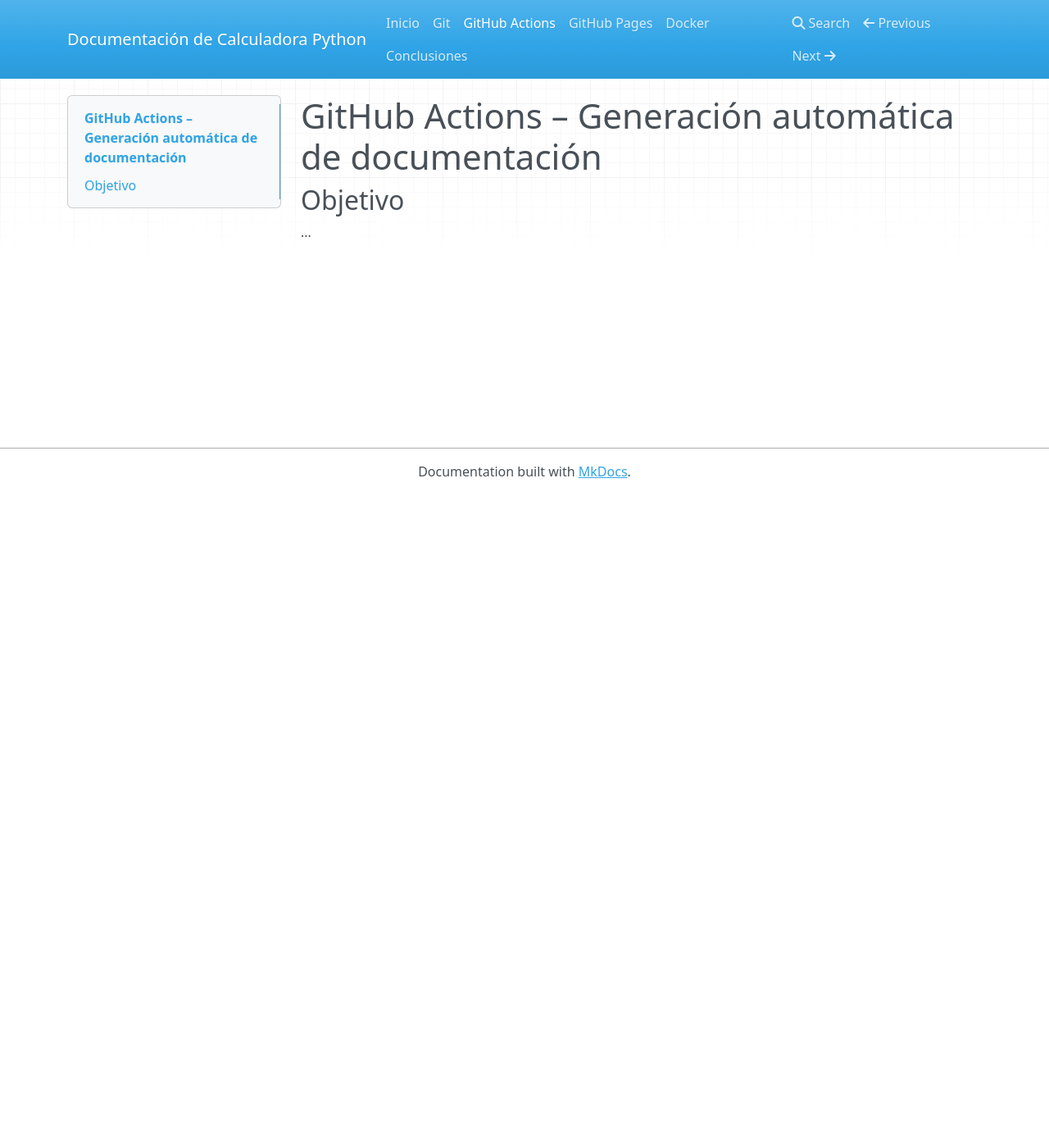
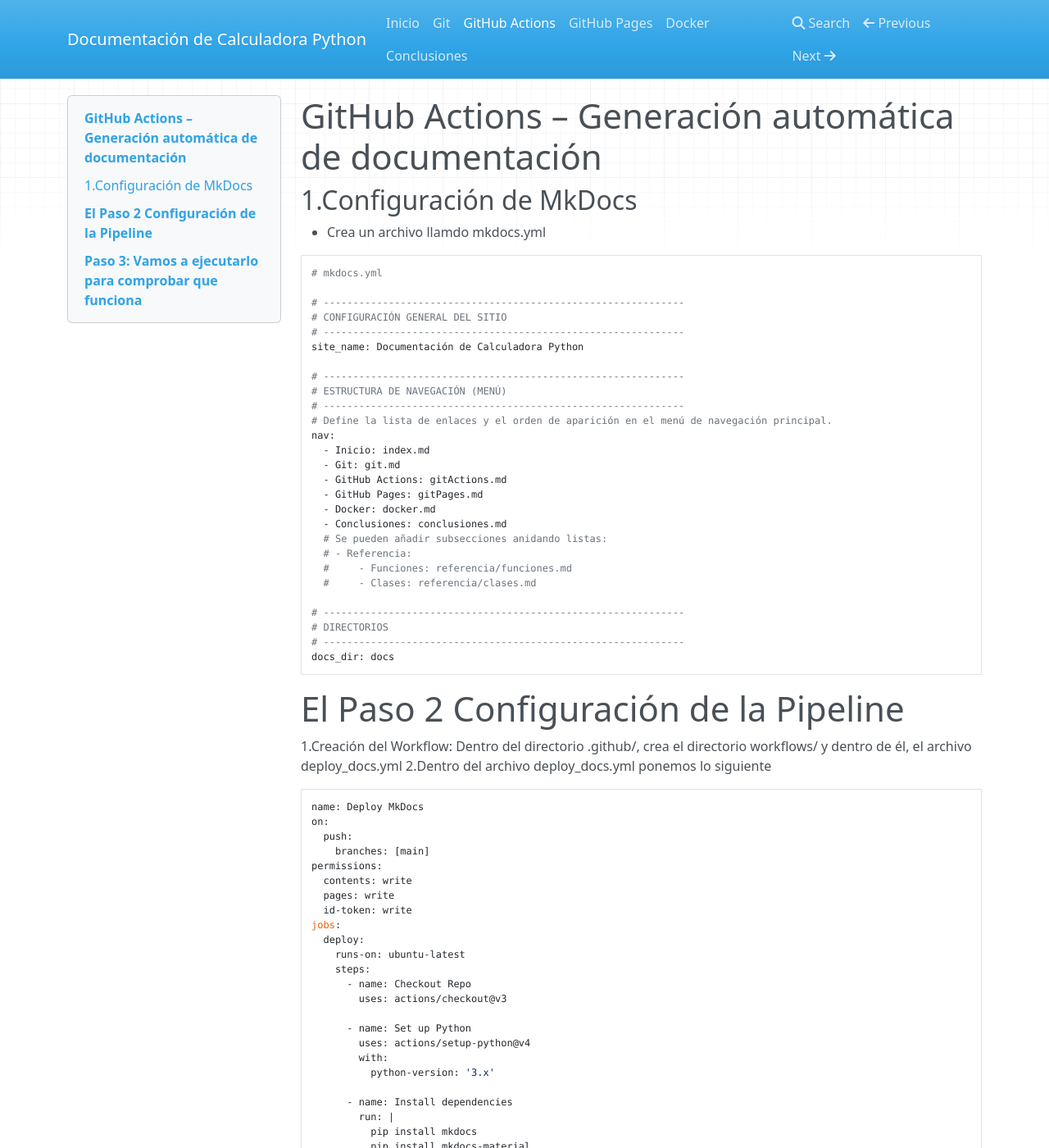
Before and after one commit to fvazquezf03/PPS-Unidad0-Tarea-Francisco, an MkDocs documentation site: the page built from docs/gitActions.md, in a window 1280 px wide and 1400 px high. Shown: the whole window at 82% size. Built offline with MkDocs 1.6.1, drawn with Linux system fonts in a browser that asks for light colours; nearby versions of some CDN libraries; some of the changed text lies outside the part shown.

Commit message:
Configuración de MkDocs y pipeline

````diff
--- a/docs/gitActions.md
+++ b/docs/gitActions.md
@@ -1,4 +1,75 @@
 # GitHub Actions – Generación automática de documentación
 
-## Objetivo
-...
+## 1.Configuración de MkDocs
+- Crea un archivo llamdo mkdocs.yml
+``` bash
+# mkdocs.yml
+
+# -------------------------------------------------------------
+# CONFIGURACIÓN GENERAL DEL SITIO
+# -------------------------------------------------------------
+site_name: Documentación de Calculadora Python
+
+# -------------------------------------------------------------
+# ESTRUCTURA DE NAVEGACIÓN (MENÚ)
+# -------------------------------------------------------------
+# Define la lista de enlaces y el orden de aparición en el menú de navegación principal.
+nav:
+  - Inicio: index.md
+  - Git: git.md
+  - GitHub Actions: gitActions.md
+  - GitHub Pages: gitPages.md
+  - Docker: docker.md
+  - Conclusiones: conclusiones.md
+  # Se pueden añadir subsecciones anidando listas:
+  # - Referencia:
+  #     - Funciones: referencia/funciones.md
+  #     - Clases: referencia/clases.md
+
+# -------------------------------------------------------------
+# DIRECTORIOS
+# -------------------------------------------------------------
+docs_dir: docs
+```
+# El Paso 2 Configuración de la Pipeline
+1.Creación del Workflow: Dentro del directorio .github/, crea el directorio workflows/ y dentro de él, el archivo deploy_docs.yml
+2.Dentro del archivo deploy_docs.yml ponemos lo siguiente
+```bash
+name: Deploy MkDocs
+on:
+  push:
+    branches: [main]
+permissions:
+  contents: write
+  pages: write
+  id-token: write
+jobs:
+  deploy:
+    runs-on: ubuntu-latest
+    steps:
+      - name: Checkout Repo
+        uses: actions/checkout@v3
+
+      - name: Set up Python
+        uses: actions/setup-python@v4
+        with:
+          python-version: '3.x'
+
+      - name: Install dependencies
+        run: |
+          pip install mkdocs
+          pip install mkdocs-material
+
+      - name: Deploy docs
+        run: mkdocs gh-deploy --force
+        env:
+          GH_TOKEN: ${{ secrets.GITHUB_TOKEN }}
+```
+#Paso 3: Vamos a ejecutarlo para comprobar que funciona
+1. Hacemos un commit
+```bash
+git add .
+git commit -m " Configuración de MkDocs y pipeline"
+git push origin main
+```
+2. Lo comprobamos en github
````
Also changed, not shown: 1 other file.
